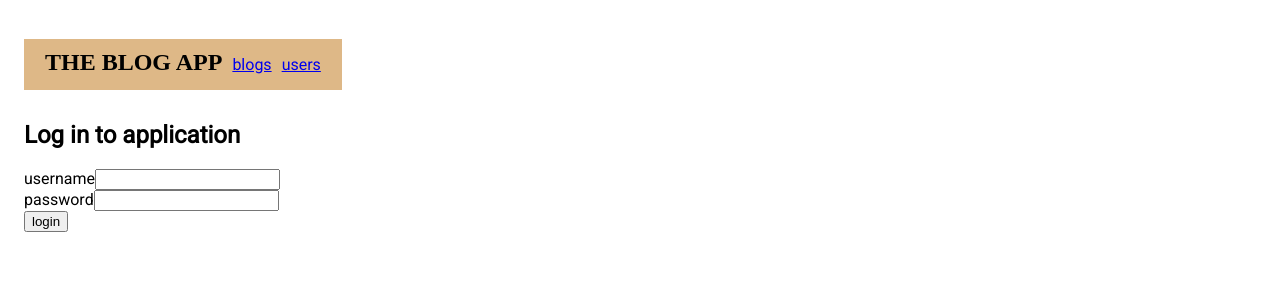
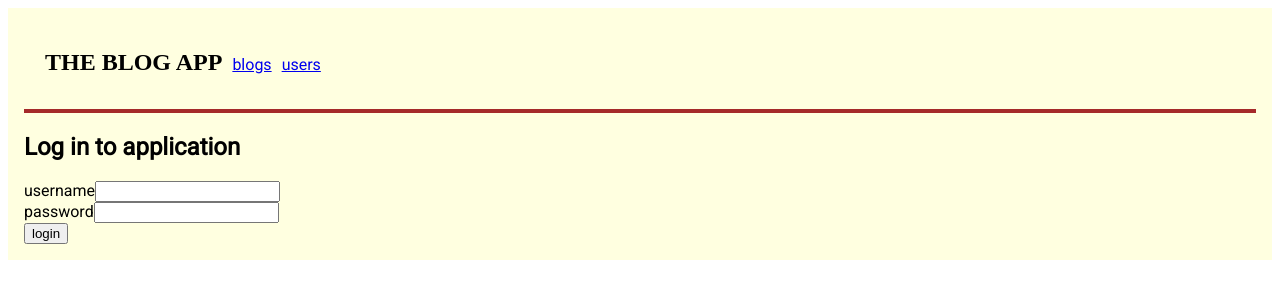
Before and after one commit to hamunen/fullstackopen2022_bloglist-extended, a React (Create React App) app in the folder frontend/: page / in a window 1280 px wide. Shown: the top 300 px of the page. Built offline with nearby package versions, Linux system fonts and the light colour scheme; no server answers; a web font is replaced by a local one.

Commit message:
Add navbar divider

```diff
--- a/frontend/src/App.js
+++ b/frontend/src/App.js
@@ -5,7 +5,7 @@ import { Routes, Route, useMatch, Link } from 'react-router-dom'
 import Blog from './components/Blog'
 import { useDispatch, useSelector } from 'react-redux'
 import { initializeBlogs } from './reducers/blogReducer'
-import { Page, Navigation } from './styles'
+import { Page, Navigation, NavbarDivider } from './styles'
 
 import {
   initializeUser,
@@ -49,6 +49,7 @@ const App = () => {
   )
 
   const navBar = () => (
+    <>
       <Navigation>
         <h2>THE BLOG APP</h2>
         <Link to='/'>blogs</Link>
@@ -60,6 +61,8 @@ const App = () => {
           </span>
         )}
       </Navigation>
+      <NavbarDivider />
+    </>
   )
 
   return (
--- a/frontend/src/styles.js
+++ b/frontend/src/styles.js
@@ -4,10 +4,15 @@ import { Link } from 'react-router-dom'
 export const Page = styled.div`
   padding: 1em;
   font-family: 'roboto';
+  background: lightyellow;
+`
+
+export const NavbarDivider = styled.hr`
+  border: 2px solid brown;
 `
 
 export const Navigation = styled.div`
-  background: BurlyWood;
+  //background: BurlyWood;
   display: inline;
   padding: 1em;
 
```
Lines whose indentation alone changed are shown as unchanged.
